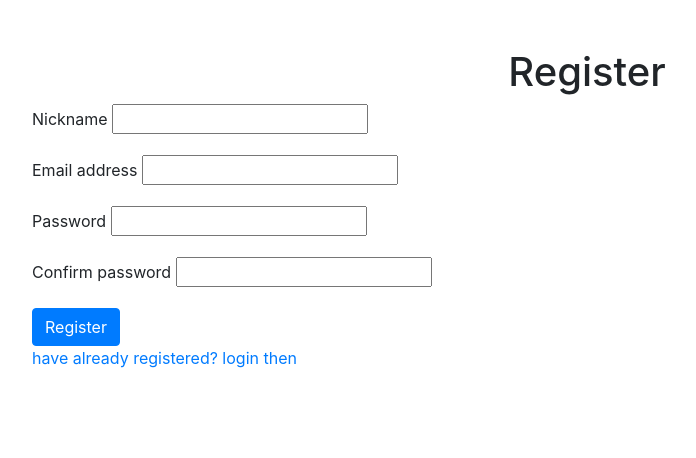
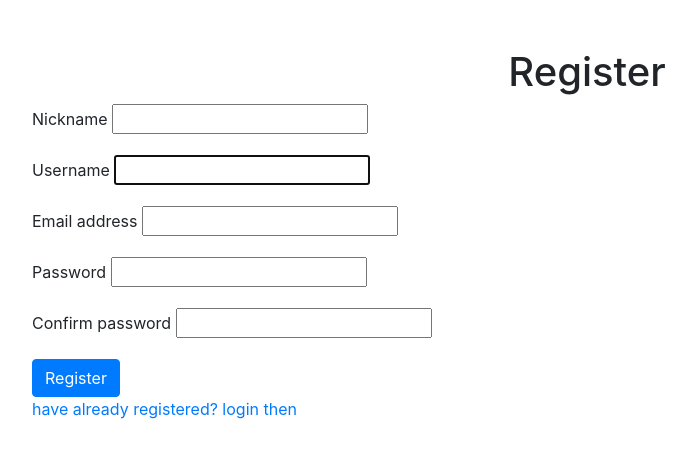
Before and after one commit to afreeone0/electron, a Django app: page /registration/ in a window 1280 px wide. Shown: the part 56-514 px from the top of the page, without its empty margins (53-749 px from the left). Run offline with Django 4.2, Linux system fonts and the light colour scheme; some libraries are stand-ins or nearby versions.

Commit message:
fixed registration form and template

```diff
--- a/electron/templates/navbar.html
+++ b/electron/templates/navbar.html
@@ -7,6 +7,12 @@
         <ul class="navbar-nav ml-auto">
             <li class="nav-item">
                 <a class="nav-link" href="{% url 'catalog' %}">Catalog</a>
+<!--                <button class="dropbtn">Каталог</button>-->
+<!--                <ul class="dropdown-content">-->
+<!--                    <li><a href="#">Категория 1</a></li>-->
+<!--                    <li><a href="#">Категория 2</a></li>-->
+<!--                    <li><a href="#">Категория 3</a></li>-->
+<!--                </ul>-->
             </li>
             <li class="nav-item">
                 <a class="nav-link" href="{% url 'about' %}">About Us</a>
--- a/electron/users/forms.py
+++ b/electron/users/forms.py
@@ -7,7 +7,7 @@ class UserLoginForm(AuthenticationForm):
 
     class Meta:
         model = User
-        fields = ('username', 'password', 'nickname')
+        fields = ('username', 'password')
 
 
 class UserRegistrationForm(UserCreationForm):
--- a/electron/users/templates/users/registration.html
+++ b/electron/users/templates/users/registration.html
@@ -14,6 +14,10 @@
         <div class="form-group">
             <label for="{{ form.nickname.id_for_label }}">Nickname</label>
             {{ form.nickname }}
+        </div>
+        <div class="form-group">
+            <label for="{{ form.username.id_for_label }}">Username</label>
+            {{ form.username }}
         </div>
         <div class="form-group">
             <label for="{{form.email.id_for_label}}">Email address</label>
--- a/electron/users/views.py
+++ b/electron/users/views.py
@@ -7,13 +7,13 @@ def login(request):
     if request.method == 'POST':
         form = UserLoginForm(data=request.POST)
         if form.is_valid():
-            username = form.username
-            password = form.password
+            username = request.POST['username']
+            password = request.POST['password']
             user = auth.authenticate(username=username, password=password)
             if user:
                 auth.login(request, user)
                 url = reverse('index')
-                redirect(url, permanent=True)
+                return redirect(url, permanent=True)
     else:
         form = UserLoginForm()
     context = {
```
Also changed, not shown: electron/store/templates/store/index.html (+9 -4 lines).
